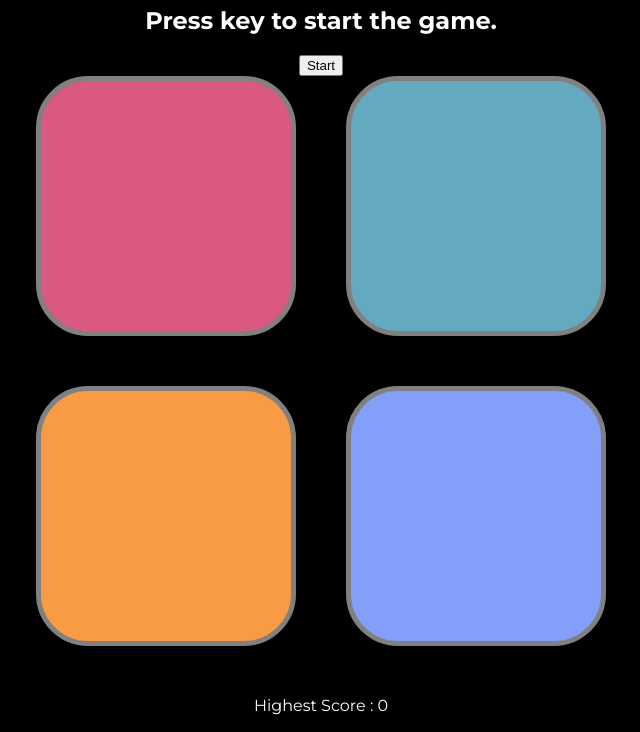
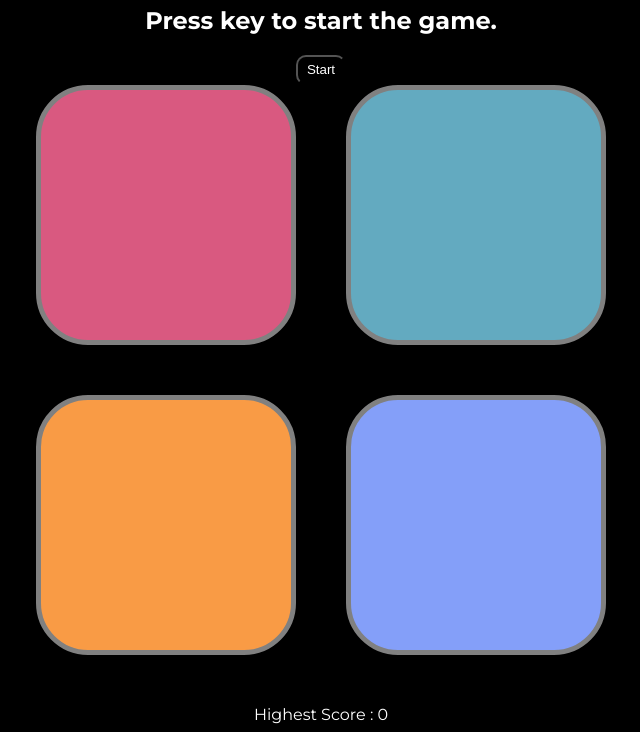
Before and after one commit to Uttam8448/SimonGame, a plain HTML site: page index.html in a window 1280 px wide. Shown: the part 76-808 px from the top of the page, without its empty margins (319-959 px from the left). Drawn offline with Linux system fonts and the light colour scheme.

Commit message:
Update styles.css

```diff
--- a/styles.css
+++ b/styles.css
@@ -11,7 +11,13 @@ body{
     margin-bottom: 50px;
     border:5px solid gray;
 }
-
+button{
+    width:50px;
+    height:30px;
+    background-color:black;
+    color:white;
+    border-radius:10px;
+}
 .btn-container{
     display: flex;
     justify-content: center;
```
